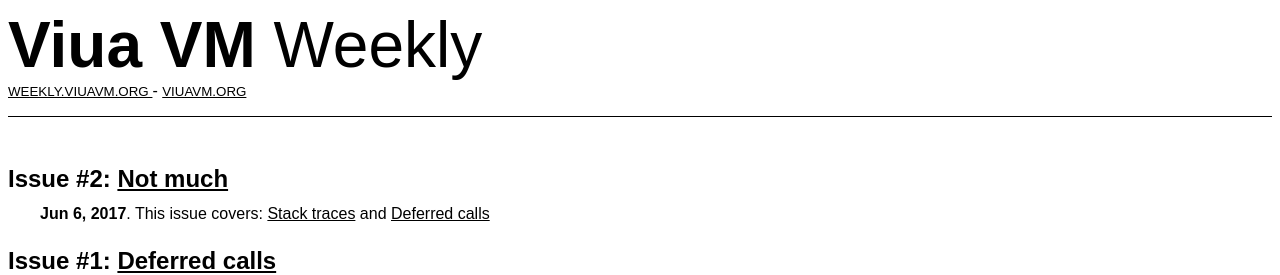
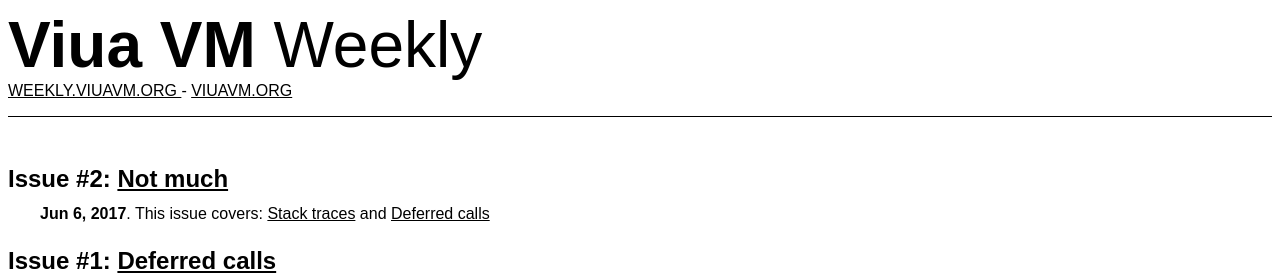
Before and after one commit to marekjm/weekly.viuavm.org, a Jekyll site: the page built from index.html, in a window 1280 px wide. Shown: the top 275 px of the page. Built offline with Jekyll 4.4.1, drawn with Linux system fonts in a browser that asks for light colours.

Commit message:
Slightly bigger menu items

```diff
--- a/_layouts/default.html
+++ b/_layouts/default.html
@@ -11,17 +11,13 @@
                 <span>Weekly</span>
             </p>
 
-            <small>
             <a href="/">
                 weekly.viuavm.org
             </a>
-            </small>
             -
-            <small>
             <a href="http://viuavm.org/">
                 viuavm.org
             </a>
-            </small>
         </header>
 
         {{ content }}
--- a/assets/style.css
+++ b/assets/style.css
@@ -9,7 +9,7 @@
     border-bottom: 1px solid #000;
 }
 
-header.top-header small a {
+header.top-header a {
     text-transform: uppercase;
 }
 
```
Lines whose indentation alone changed are shown as unchanged.
